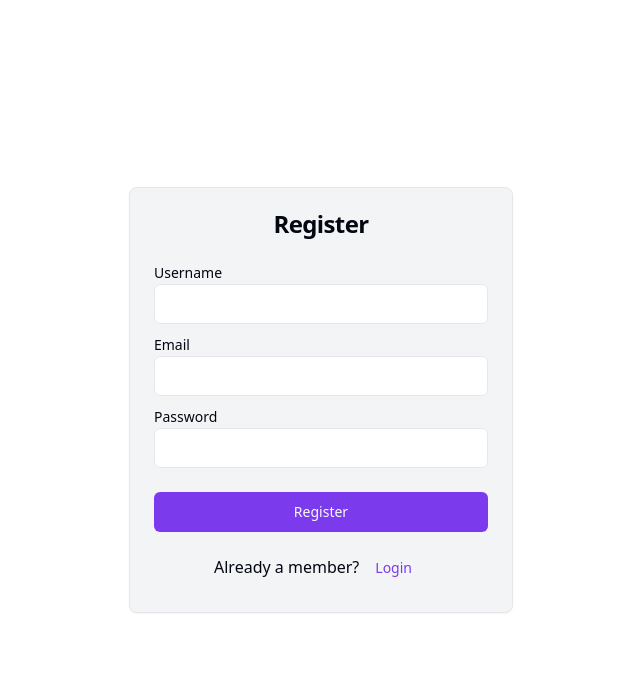
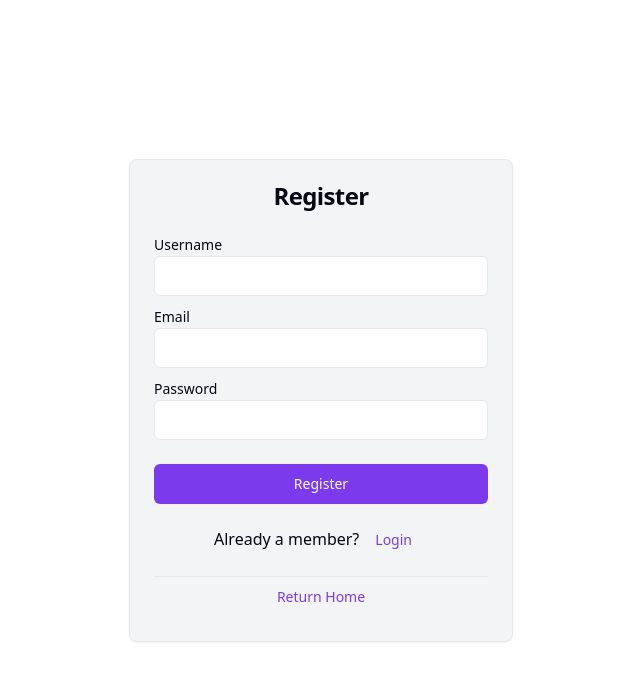
Before and after one commit to Mig-uel/bargo, a React (Vite) app: page /register in a window 1280 px wide. Shown: the top 680 px of the page, without its empty margins (319-959 px from the left). Built offline with nearby package versions, Linux system fonts and the light colour scheme.

Commit message:
Refactor Register page to add a separator and return home link

```diff
--- a/src/pages/Register/register.page.tsx
+++ b/src/pages/Register/register.page.tsx
@@ -2,6 +2,7 @@ import { FormInput } from '@/components/inputs'
 import { SubmitButton } from '@/components/register'
 import { Button } from '@/components/ui/button'
 import { Card, CardContent, CardHeader, CardTitle } from '@/components/ui/card'
+import { Separator } from '@/components/ui/separator'
 import { Form, Link } from 'react-router-dom'
 
 const Register = () => {
@@ -28,6 +29,14 @@ const Register = () => {
                 <Link to='/login'>Login</Link>
               </Button>
             </p>
+
+            <Separator orientation='horizontal' className='mt-4' />
+
+            <p className='text-center'>
+              <Button asChild variant='link'>
+                <Link to='/'>Return Home</Link>
+              </Button>
+            </p>
           </Form>
         </CardContent>
       </Card>
```
